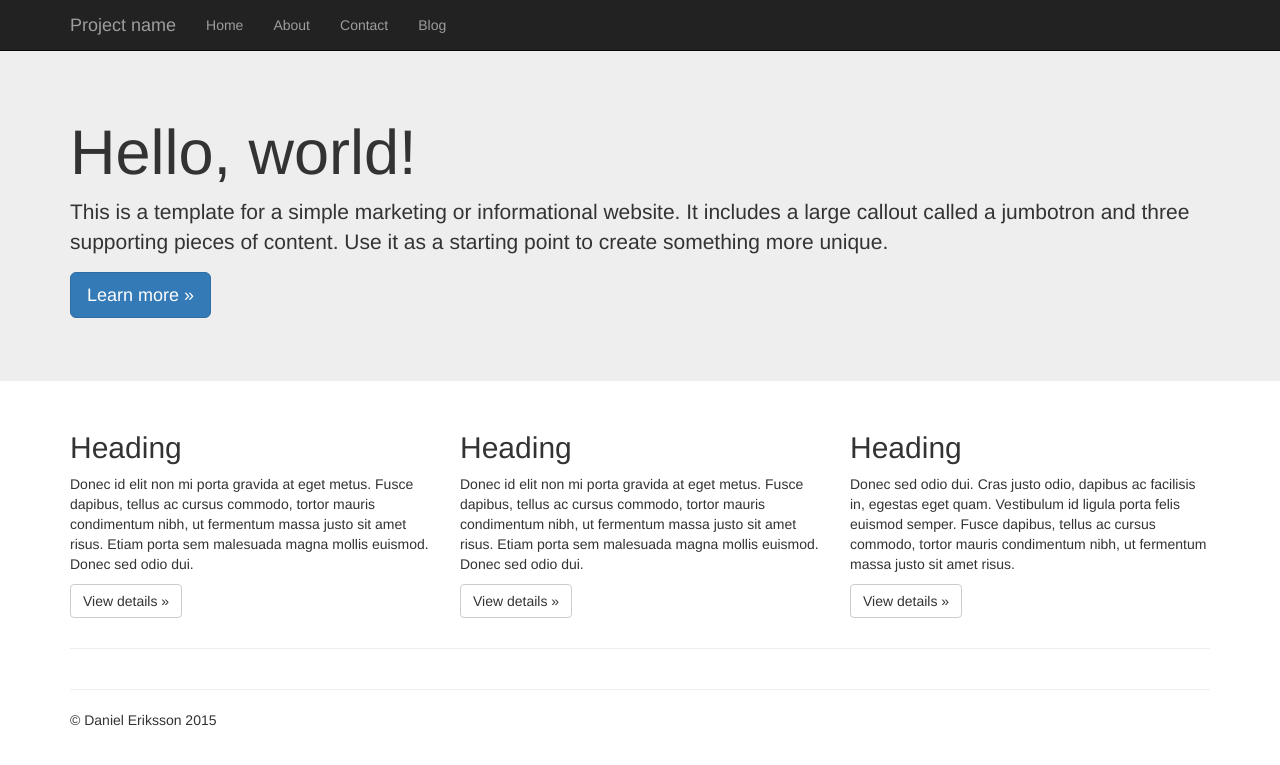
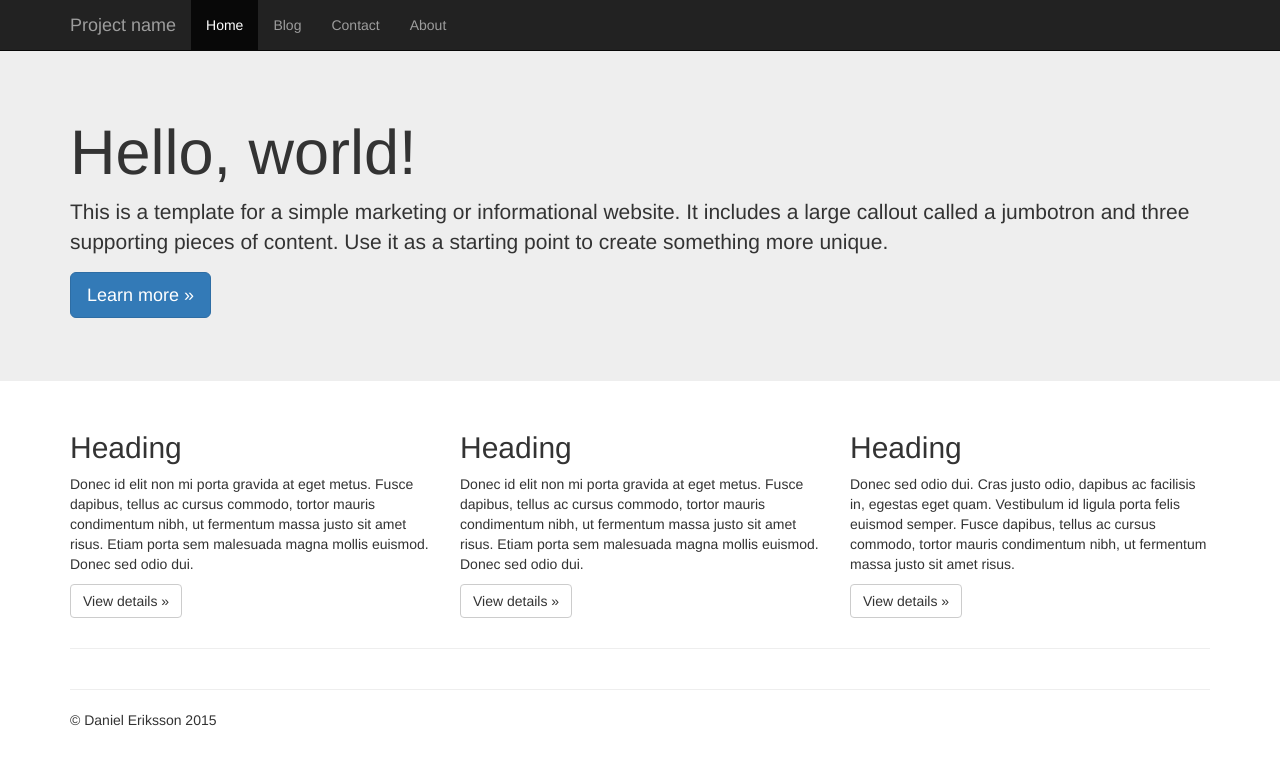
Before and after one commit to belteshassar/belteshassar.github.io, a Jekyll site: the page built from index.html, in a window 1280 px wide. Shown: the top 765 px of the page. Built offline with Jekyll 4.4.1, drawn with Linux system fonts in a browser that asks for light colours; nearby versions of some CDN libraries.

Commit message:
Indicate active tab

```diff
--- a/_layouts/default.html
+++ b/_layouts/default.html
@@ -33,10 +33,18 @@
         </div>
         <div id="navbar" class="collapse navbar-collapse">
           <ul class="nav navbar-nav">
-            <li><a href="/">Home</a></li>
-            <li><a href="/about">About</a></li>
-            <li><a href="/contact">Contact</a></li>
-            <li><a href="/blog">Blog</a></li>
+            <li{% if page.activetab == 'Home' %} class="active"{% endif %}>
+              <a href="/">Home</a>
+            </li>
+            <li{% if page.activetab == 'Blog' %} class="active"{% endif %}>
+              <a href="/blog">Blog</a>
+            </li>
+            <li{% if page.activetab == 'Contact' %} class="active"{% endif %}>
+              <a href="/contact">Contact</a>
+            </li>
+            <li{% if page.activetab == 'About' %} class="active"{% endif %}>
+              <a href="/about">About</a>
+            </li>
           </ul>
         </div><!--/.nav-collapse -->
       </div>
--- a/_layouts/post.html
+++ b/_layouts/post.html
@@ -1,5 +1,6 @@
 ---
 layout: default
+activetab: Blog
 ---
 <div class="container">
   <h3><a href="/blog">Daniel's blog</a></h3>
--- a/blog/index.html
+++ b/blog/index.html
@@ -1,5 +1,7 @@
 ---
 layout: default
+activetab: Blog
+title: Blog
 ---
 {% assign first_post = site.posts[0] %}
 <div class="container">
--- a/index.html
+++ b/index.html
@@ -1,5 +1,7 @@
 ---
 layout: default
+activetab: Home
+title: Home
 ---
 <div class="jumbotron">
   <div class="container">
```
